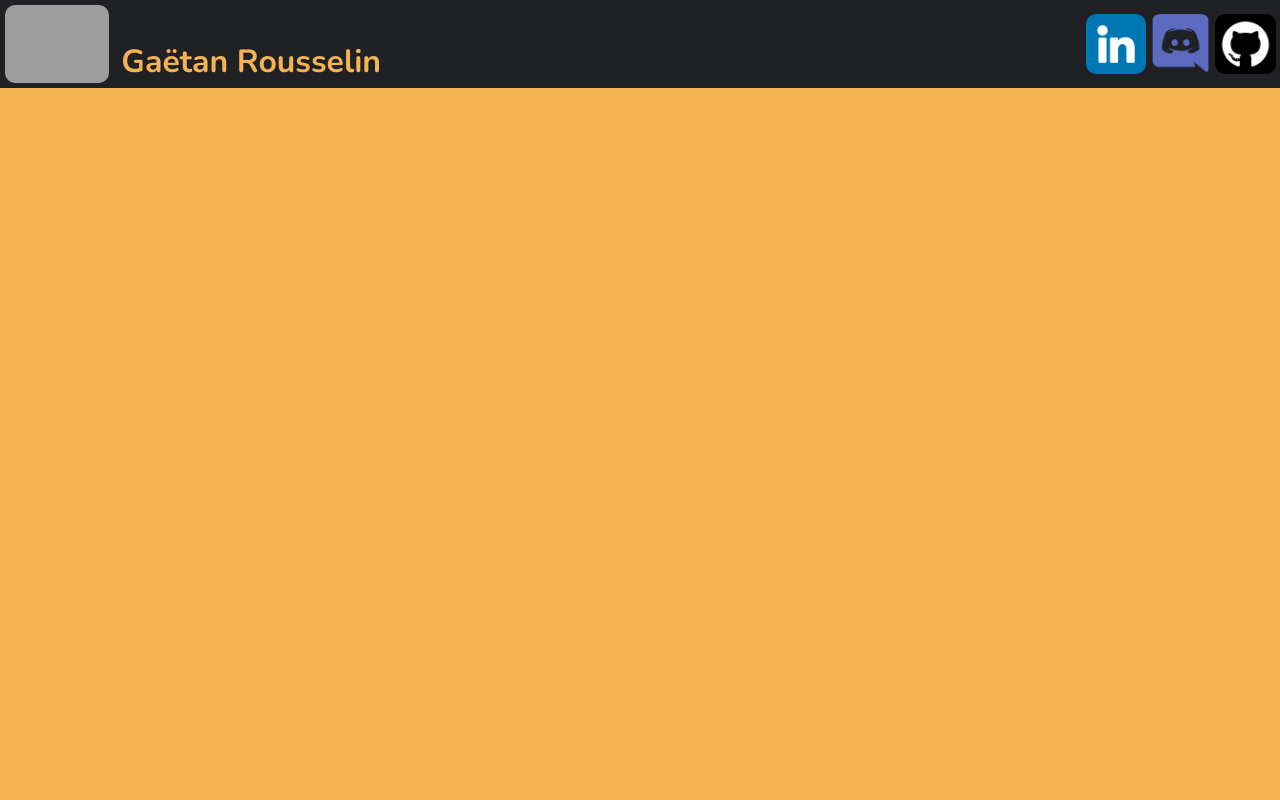
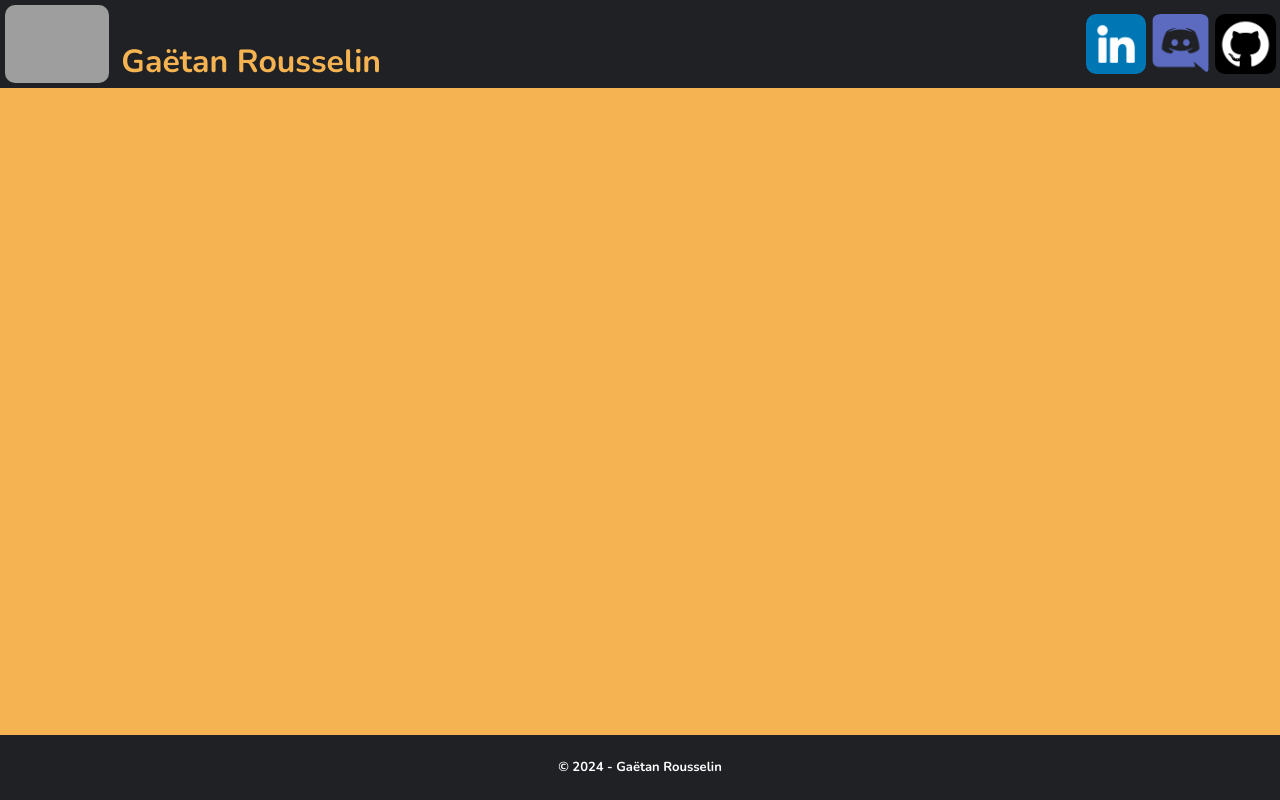
Before and after one commit to Olegueyan/Portfolio, a React (Vite) app: page / in a window 1280 px wide. Built offline with nearby package versions, Linux system fonts and the light colour scheme; grey boxes are pictures that could not be loaded.

Commit message:
React Component : Footer

```diff
--- a/src/App.tsx
+++ b/src/App.tsx
@@ -1,10 +1,13 @@
 import Navbar from "./component/Navbar.tsx";
+import Footer from "./component/Footer.tsx";
+import {Fragment} from "react";
 
 function App() {
   return (
-    <>
-      <Navbar />
-    </>
+    <Fragment>
+        <Navbar />
+        <Footer />
+    </Fragment>
   )
 }
 
--- /dev/null
+++ b/src/component/Footer.tsx
@@ -0,0 +1,12 @@
+function Footer()
+{
+    return (
+        <div className="Footer">
+            <div className="Footer_copyright">
+                © 2024 - Gaëtan Rousselin
+            </div>
+        </div>
+    )
+}
+
+export default Footer
--- a/src/style/app.scss
+++ b/src/style/app.scss
@@ -59,6 +59,7 @@ table {
 */
 
 @import 'component/navbar';
+@import 'component/footer';
 
 /*
   Style
--- /dev/null
+++ b/src/style/component/footer.scss
@@ -0,0 +1,21 @@
+.Footer
+{
+  display: inline-flex;
+  width: 100%;
+  height: max-content;
+  background-color: $quaternary_color;
+  position: fixed;
+  bottom: 0;
+  left: 0;
+
+  &_copyright
+  {
+    width: 100%;
+    font-family: "Nunito", serif;
+    font-weight: bolder;
+    font-size: small;
+    color: white;
+    text-align: center;
+    margin: 2em;
+  }
+}
```
